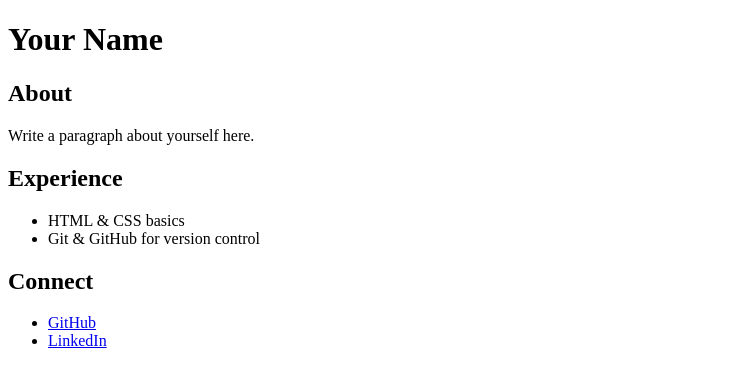
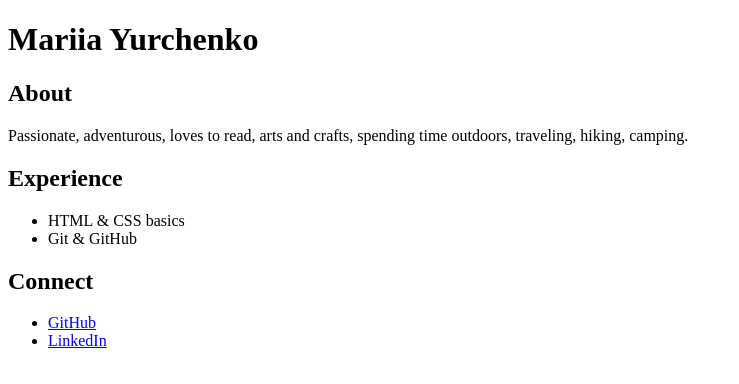
Before and after one commit to CTDMia/mariia-yurchenko-luna, a plain HTML site: page index.html in a window 1280 px wide. Shown: the whole page, without its empty margins (0-739 px from the left). Drawn offline with Linux system fonts and the light colour scheme.

Commit message:
Add HTML boilerplate and portfolio content

```diff
--- a/index.html
+++ b/index.html
@@ -3,30 +3,29 @@
 <head>
     <meta charset="UTF-8">
     <meta name="viewport" content="width=device-width, initial-scale=1.0">
-    <title>Your Name's Portfolio</title>
+    <title>Mariia Yurchenko's Portfolio</title>
 </head>
 <body>
-    <h1>Your Name</h1>
+    <h1>Mariia Yurchenko</h1>
 
     <section id="About">
         <h2>About</h2>
-        <p>Write a paragraph about yourself here.</p>
+        <p>Passionate, adventurous, loves to read, arts and crafts, spending time outdoors, traveling, hiking, camping.</p>
     </section>
 
     <section id="Experience">
         <h2>Experience</h2>
         <ul>
             <li>HTML &amp; CSS basics</li>
-            <li>Git &amp; GitHub for version control</li>
-            <!-- Add more experiences here -->
+            <li>Git &amp; GitHub</li>
         </ul>
     </section>
 
     <section id="Connect">
         <h2>Connect</h2>
         <ul>
-            <li><a href="https://github.com/YourUsername" target="_blank">GitHub</a></li>
-            <li><a href="https://www.linkedin.com/in/YourLinkedIn/" target="_blank">LinkedIn</a></li>
+            <li><a href="https://github.com/CTDMia" target="_blank">GitHub</a></li>
+            <li><a href="https://www.linkedin.com/in/mariia-yurchenko-9a2819356" target="_blank">LinkedIn</a></li>
         </ul>
     </section>
 </body>
```
